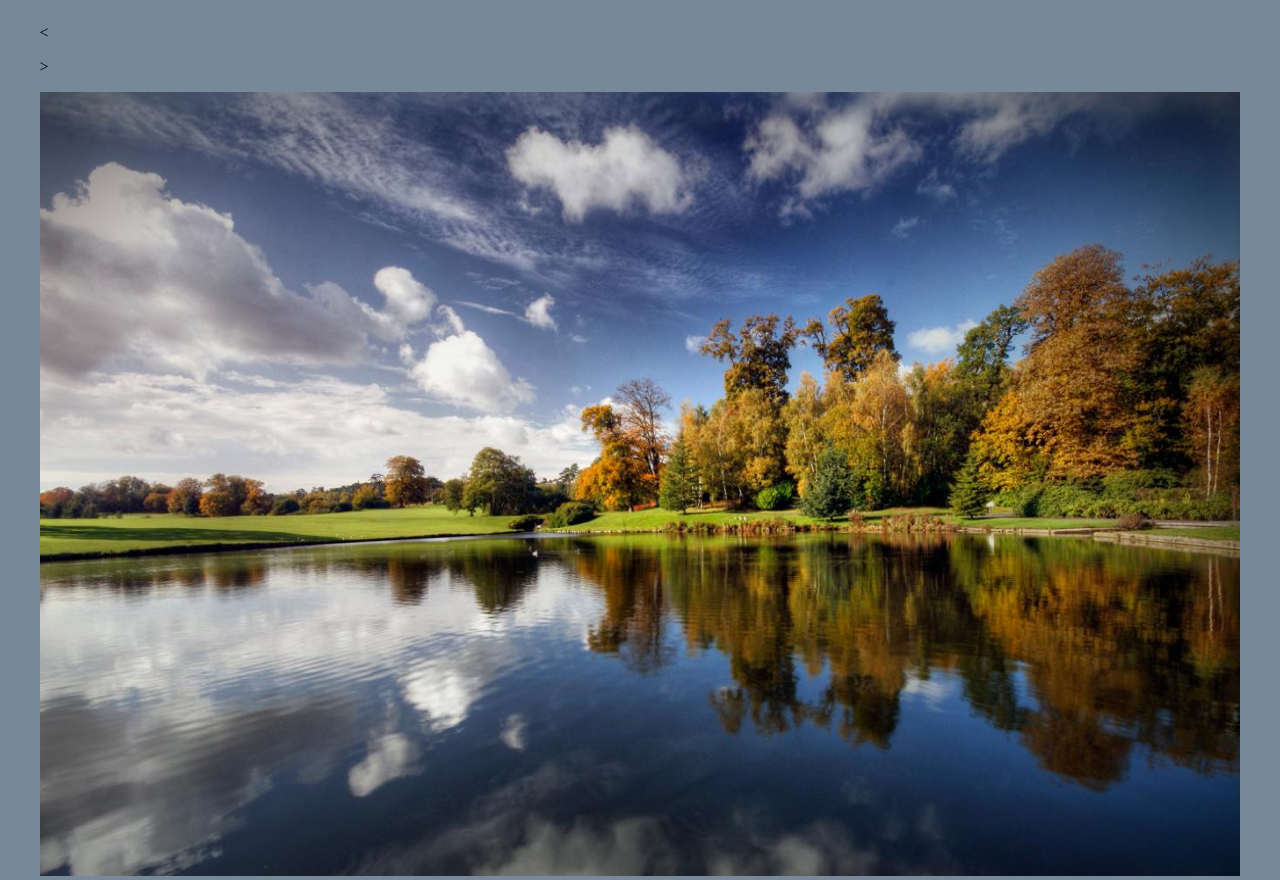
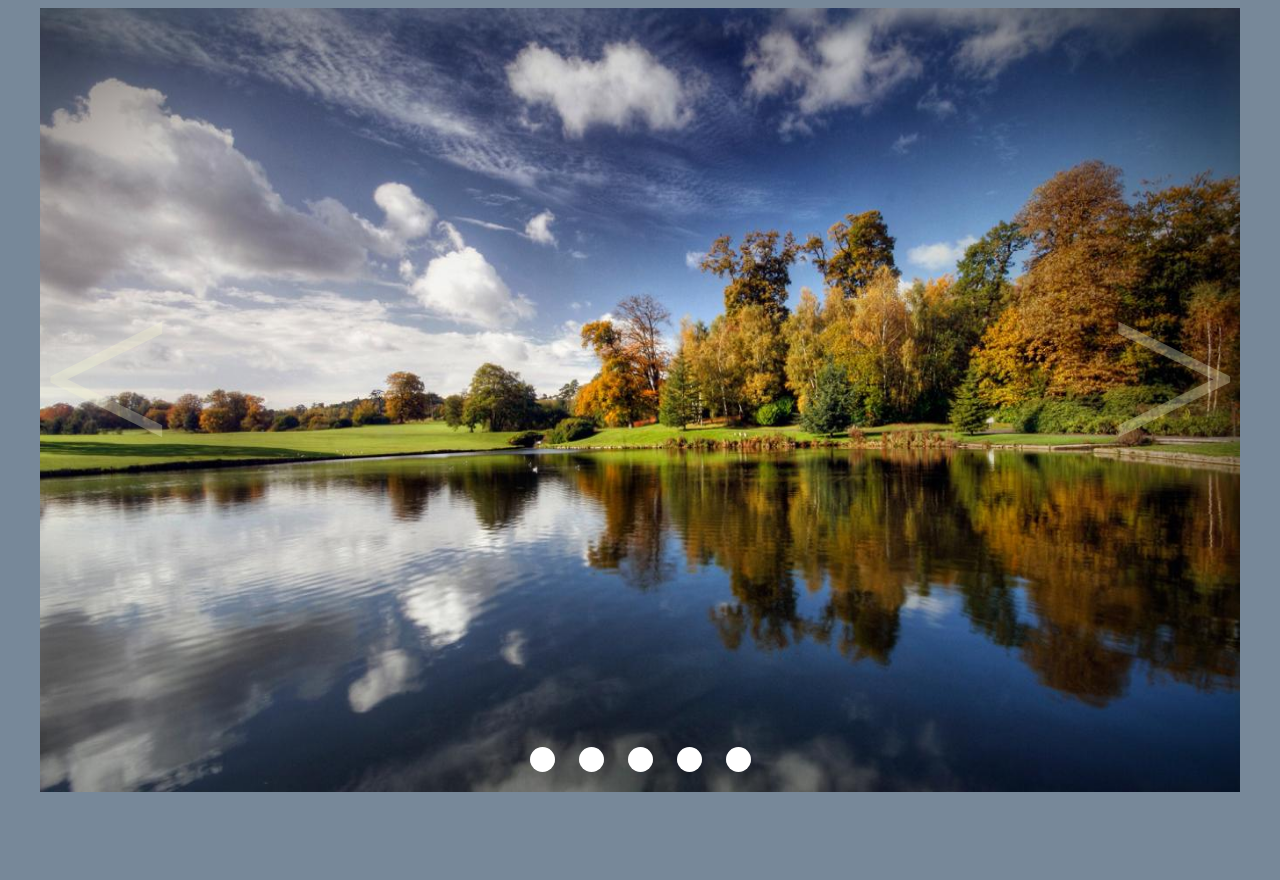
Before and after one commit to xarmar/ImageSlider, a website built with webpack: page src/index.html in a window 1280 px wide. After the commit the page ends 800 px from the top, so only its background shows below. Built offline with nearby package versions, Linux system fonts and the light colour scheme.

Commit message:
add CSS for arrows and for navigation dots

```diff
--- a/src/styles.scss
+++ b/src/styles.scss
@@ -3,13 +3,39 @@ body {
 }
 
 #containerDiv {
-  display: flex;
+  display: block;
   height: 98vh;
   width: auto;
   #pictureFrame {
     margin: auto;
     width: 95%;
     height: 100%;
+    p {
+      position: absolute;
+      z-index: 3;
+      top: 30vh;
+      margin: 0px;
+      opacity: 30%;
+      font-size: 15em;
+      color: lightgoldenrodyellow;
+      transition: opacity ease-in 3s;
+      transition: transform ease-in 1s;
+      -webkit-user-select: none;
+      -moz-user-select: none;
+      -ms-user-select: none;
+      user-select: none;
+      &:hover {
+        cursor: pointer;
+        opacity: 85%;
+        transform: scale(1.05);
+      }
+    }
+    #leftArrow {
+      left: 3vw;
+    }
+    #rightArrow {
+      right: 3vw;
+    }
     #image {
       margin: auto;
       height: 100%;
@@ -22,5 +48,25 @@ body {
     .easeOut {
       opacity: 0%;
     }
+    #dots {
+        position: absolute;
+        margin-left: auto;
+        margin-right: auto;
+        left: 0;
+        right: 0;
+        bottom: 3vh;
+        text-align: center;
+        .dot {
+            margin: 0px 10px 0px 10px;
+            height: 25px;
+            width: 25px;
+            background-color: white;
+            border-radius: 50%;
+            display: inline-block;
+            &:hover {
+                background-color: greenyellow;
+            }
+        }
+    }
   }
 }
```
